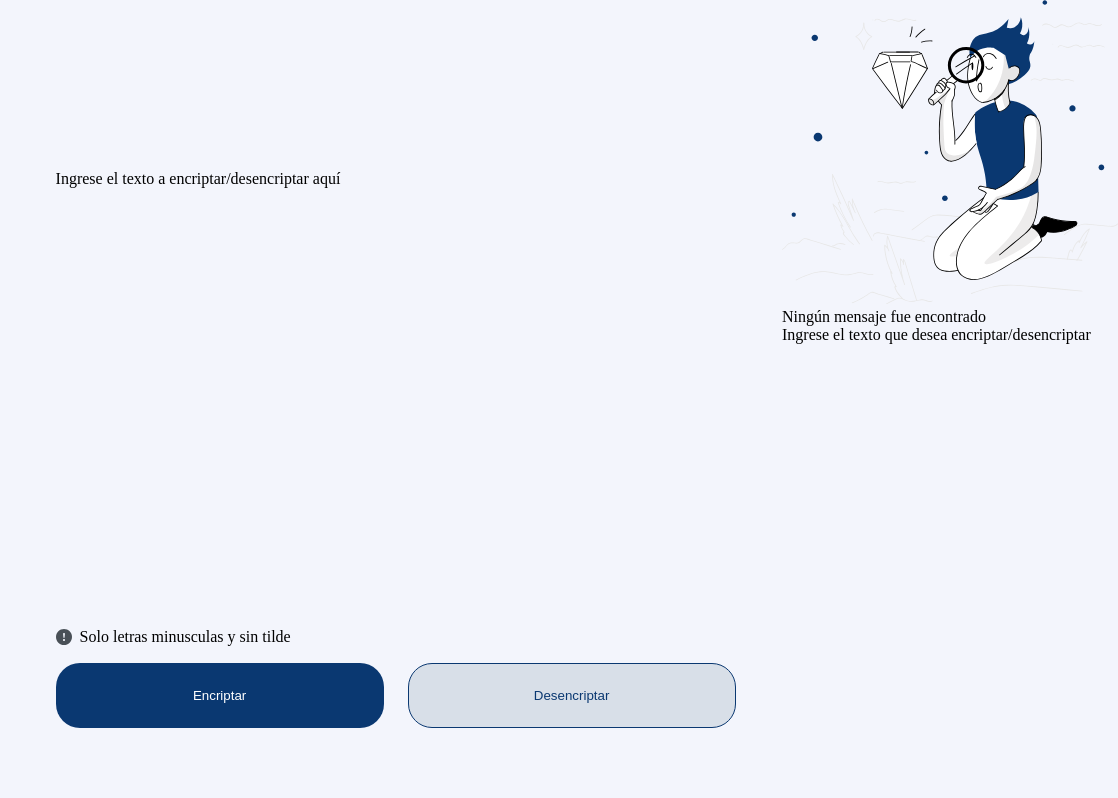
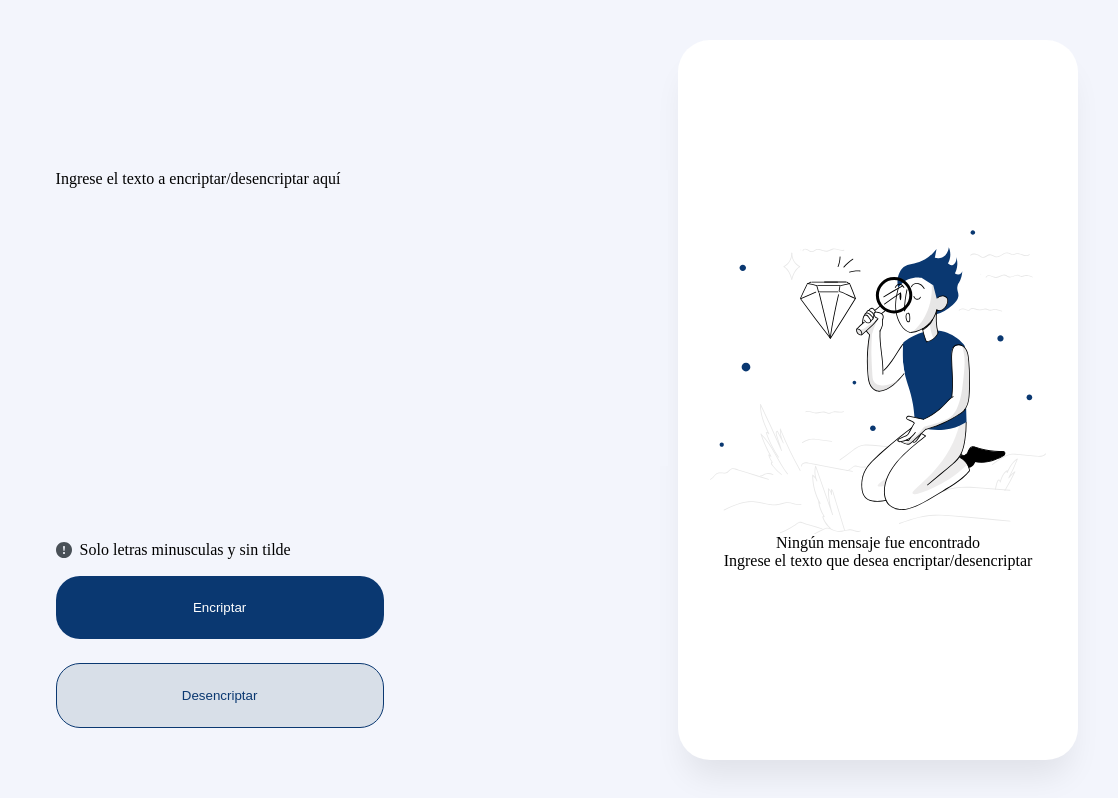
Before and after one commit to luisangellopezatencio/encriptador-app, a plain HTML site: page index.html in a window 1280 px wide. Shown: the top 798 px of the page, 162-1280 px from the left. Drawn offline with Linux system fonts and the light colour scheme.

Commit message:
feat(css): styles to section output

```diff
--- a/index.html
+++ b/index.html
@@ -45,6 +45,7 @@
       </section>
       <section class="contenido__output">
         <svg
+          class="contenido__output__img"
           width="336"
           height="304"
           viewBox="0 0 336 304"
--- a/styles/style.css
+++ b/styles/style.css
@@ -108,3 +108,25 @@ main{
   border: var(--color-primario) 1px solid;
   color: var(--color-primario);
 }
+
+/* Banner output */
+.contenido__output{
+  background-color: white;
+  width: 400px;
+  border-radius: 32px;
+  box-shadow: 0px 24px 32px -8px rgba(0, 0, 0, 0.08);
+  margin: 40px 40px 40px 10px;
+  padding-inline: 32px;
+  display: flex;
+  flex-direction: column;
+  justify-content: center;
+}
+.contenido__output p{
+  text-align: center;
+}
+
+@media (max-width: 930px) {
+  .contenido__output__img{
+    display: none;
+  }
+}
```
